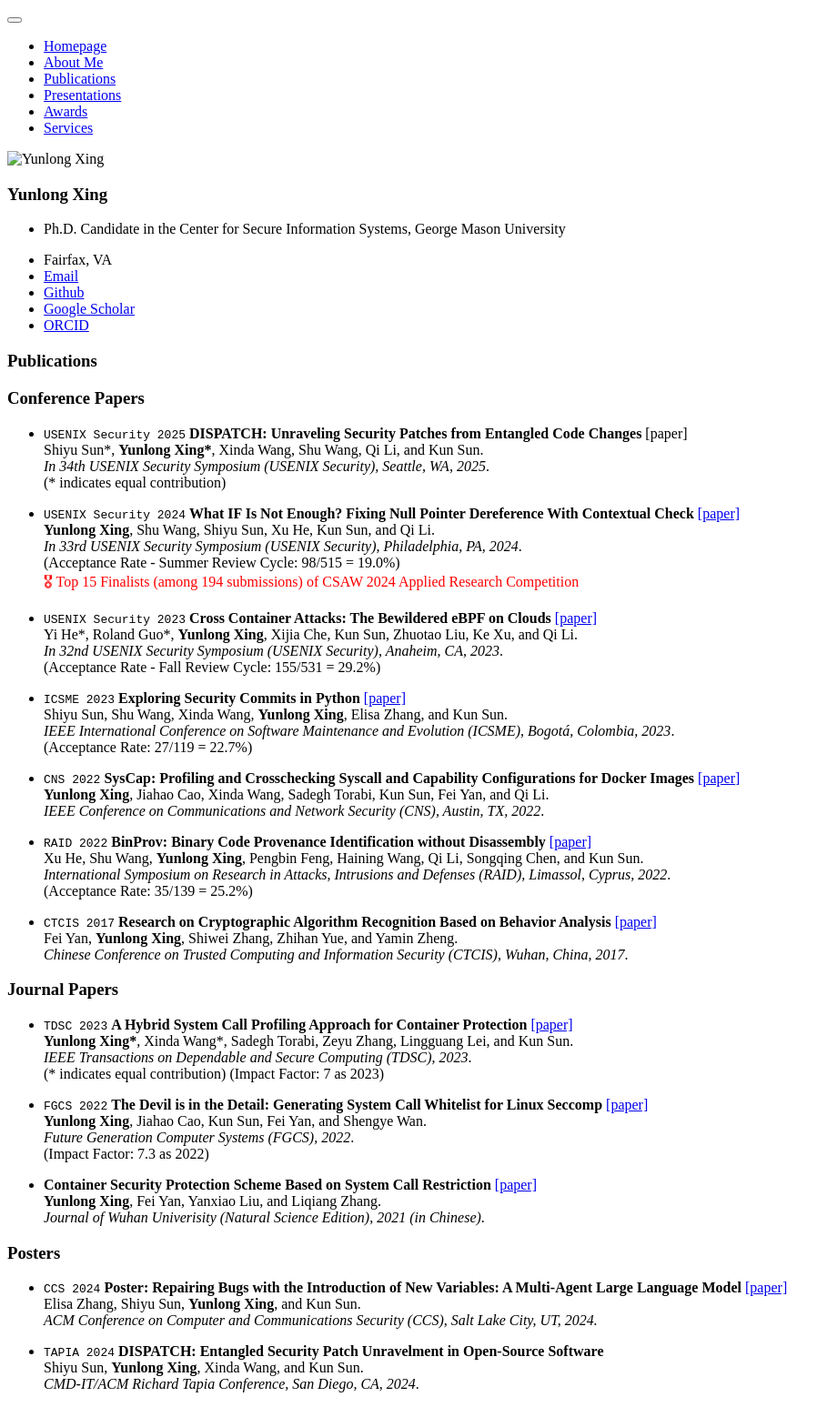
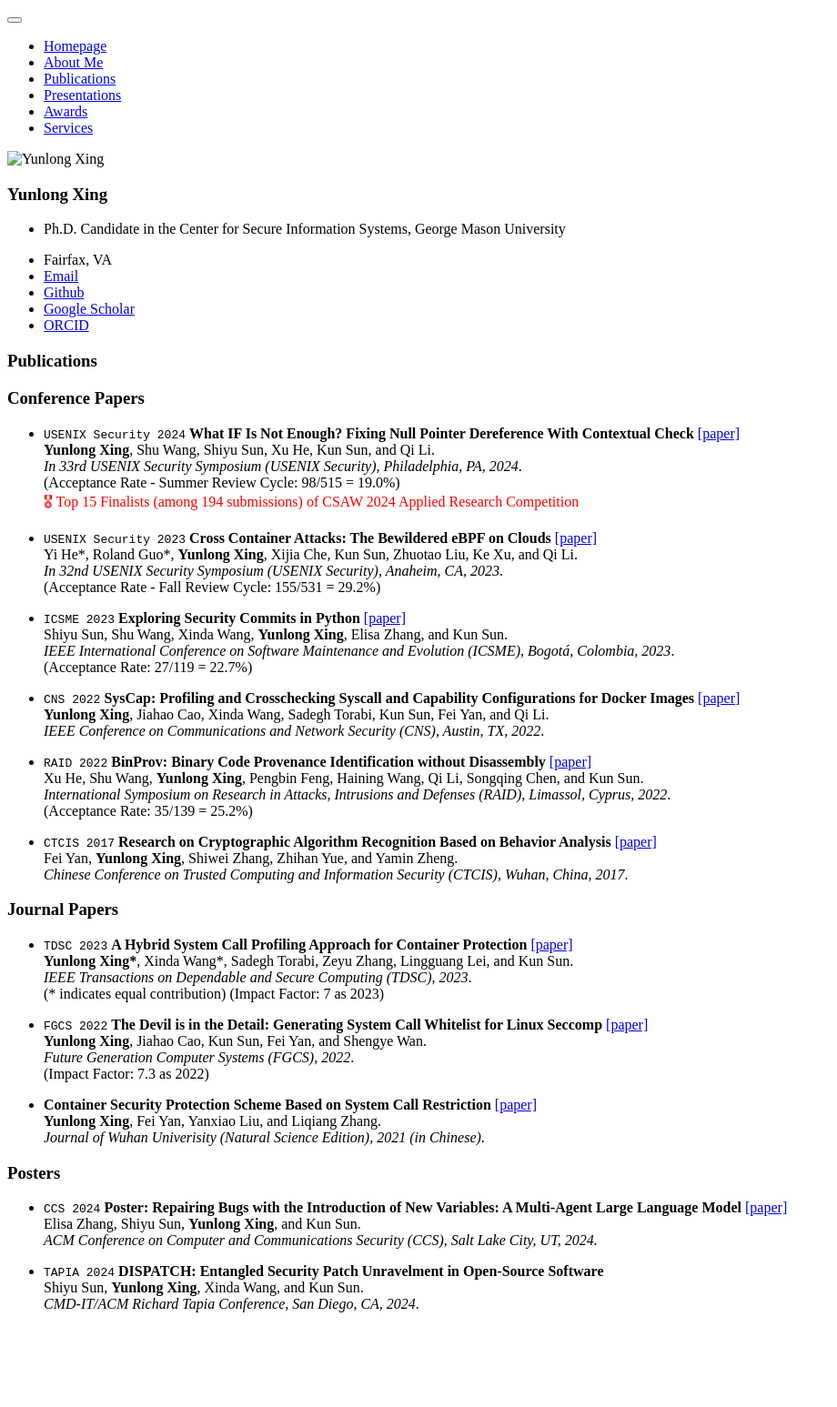
Before and after one commit to YunlongXing/yunlongxing.github.io, a Jekyll site: the page built from _pages/includes/pub.md, in a window 1280 px wide. Shown: the whole page at 91% size, without its empty margins (0-920 px from the left). Built offline with Jekyll 4.4.1, drawn with Linux system fonts in a browser that asks for light colours; our own code applies the rules of GitHub Pages for plain Markdown files; after the commit the page ends 1459 px from its top, so only the background shows below that.

Commit message:
Update pub.md

```diff
--- a/_pages/includes/pub.md
+++ b/_pages/includes/pub.md
@@ -1,9 +1,5 @@
 # Publications
 ### Conference Papers
-- ``USENIX Security 2025`` **DISPATCH: Unraveling Security Patches from Entangled Code Changes** \[paper\] <br>
-Shiyu Sun\*, **Yunlong Xing\***, Xinda Wang, Shu Wang, Qi Li, and Kun Sun.<br>
-*In 34th USENIX Security Symposium (USENIX Security), Seattle, WA, 2025*.<br>
-\(\* indicates equal contribution\)
 
 - ``USENIX Security 2024`` **What IF Is Not Enough? Fixing Null Pointer Dereference With Contextual Check** [\[paper\]](/publications/security24_CONCH.pdf)<br>
 **Yunlong Xing**, Shu Wang, Shiyu Sun, Xu He, Kun Sun, and Qi Li.<br>
```
